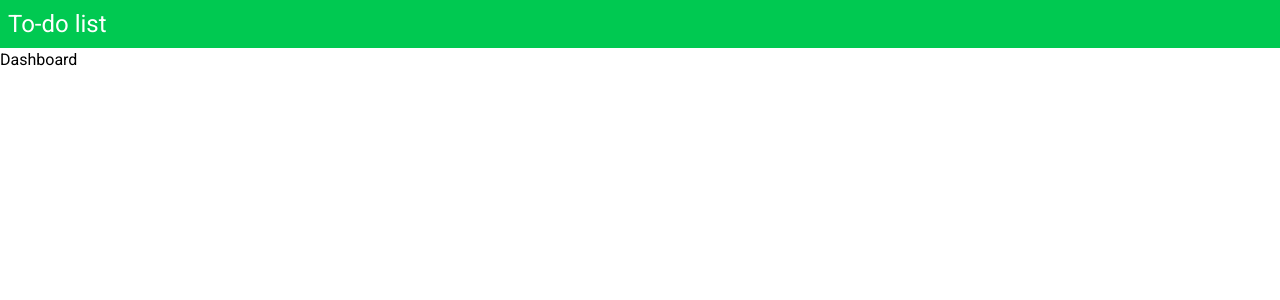
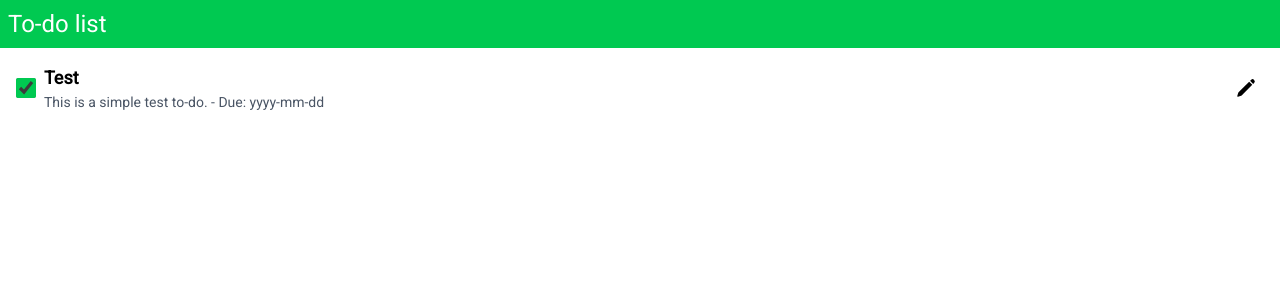
Before and after one commit to FelixWrba/to_do_list, a Vue app: page / in a window 1280 px wide. Shown: the top 300 px of the page. Built offline with nearby package versions, Linux system fonts and the light colour scheme.

Commit message:
Added TodoItem component, replaced updateTodos with setDone

```diff
--- a/package.json
+++ b/package.json
@@ -10,6 +10,7 @@
     "lint": "eslint . --fix"
   },
   "dependencies": {
+    "@heroicons/vue": "^2.2.0",
     "@tailwindcss/vite": "^4.1.10",
     "pinia": "^3.0.1",
     "tailwindcss": "^4.1.10",
--- a/src/assets/base.css
+++ b/src/assets/base.css
@@ -10,3 +10,11 @@
 body {
   font-family: 'Roboto', sans-serif;
 }
+
+input[type=checkbox] {
+  @apply rounded-full accent-green-500 size-5;
+}
+
+.icon-btn {
+  @apply size-9 p-2 rounded hover:text-green-500 hover:shadow-sm cursor-pointer transition-all duration-300;
+}
--- /dev/null
+++ b/src/components/TodoItem.vue
@@ -0,0 +1,17 @@
+<template>
+  <li class="flex gap-2 items-center">
+    <input type="checkbox" :checked="done" @change="e => emit('set-done', props.id, e.target.checked)" />
+    <div class="flex-1">
+      <h3 class="text-lg font-semibold">{{ props.name }}</h3>
+      <p class="text-sm text-gray-600">{{ props.description }} - Due: {{ dueDate }}</p>
+    </div>
+    <PencilIcon class="icon-btn" />
+  </li>
+</template>
+
+<script setup>
+import { PencilIcon } from '@heroicons/vue/24/solid';
+
+const props = defineProps(['name', 'description', 'done', 'dueDate', 'id']);
+const emit = defineEmits(['set-done']);
+</script>
--- a/src/stores/todoStore.js
+++ b/src/stores/todoStore.js
@@ -4,7 +4,7 @@ import { ref, watch } from 'vue';
 export const useTodoStore = defineStore('todo', () => {
   // Todo structure: { name: string; description: string; done: boolean; dueDate: "yyyy-mm-dd"; id: number; }
   // load todos from localStorage if they exist
-  const todos = ref(JSON.parse(localStorage.getItem('todos') || '[]'));
+  const todos = ref(JSON.parse(localStorage.getItem('todos') || '[{ "name": "Test", "description": "This is a simple test to-do.", "done": true, "dueDate": "yyyy-mm-dd", "id": 1 }]'));
 
   // sync todos with localStorage
   watch(todos, (newTodos) => {
@@ -13,6 +13,14 @@ export const useTodoStore = defineStore('todo', () => {
 
   function addTodo(todo) {
     todos.value = [...todos.value, todo];
+  }
+
+  function setDone(id, done) {
+    const index = todos.value.findIndex(todo => todo.id === id);
+    if (index < 0) return false;
+
+    todos.value[index].done = done;
+    return true;
   }
 
   function editTodo(id, newTodo) {
@@ -27,15 +35,11 @@ export const useTodoStore = defineStore('todo', () => {
     todos.value = todos.value.filter(todo => todo.id !== id);
   }
 
-  function setTodos(newTodos) {
-    todos.value = [...newTodos];
-  }
-
   return {
     todos,
     addTodo,
+    setDone,
     editTodo,
     deleteTodo,
-    setTodos,
   }
 });
--- a/src/views/HomeView.vue
+++ b/src/views/HomeView.vue
@@ -1,3 +1,16 @@
 <template>
-  <p>Dashboard</p>
+  <ul class="flex flex-col gap-4 m-4">
+    <TodoItem v-for="todo in todoStore.todos" :key="todo.id" v-bind="todo" @set-done="handleSetDone" />
+  </ul>
 </template>
+
+<script setup>
+import { useTodoStore } from '@/stores/todoStore';
+import TodoItem from '@/components/TodoItem.vue';
+
+const todoStore = useTodoStore();
+
+function handleSetDone(id, done) {
+  todoStore.setDone(id, done);
+}
+</script>
```
Also changed, not shown: 1 other file (tests, documents, lock files or other folders).
